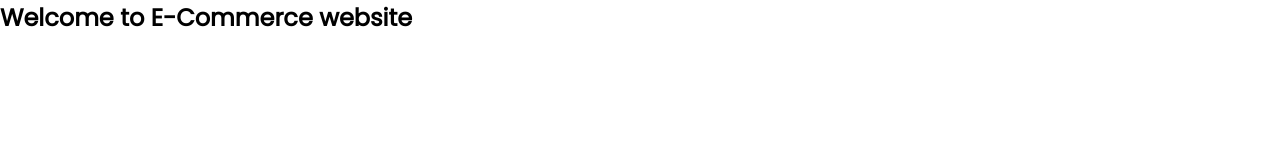
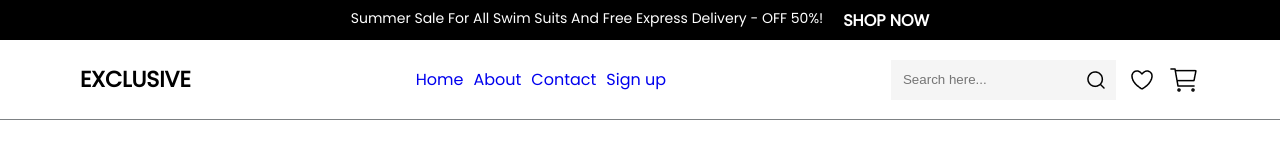
Before and after one commit to Withyen/E-Commerce-website, a plain HTML site: page index.html in a window 1280 px wide. Drawn offline with Linux system fonts and the light colour scheme.

Commit message:
Added Navbar

```diff
--- a/index.html
+++ b/index.html
@@ -7,6 +7,32 @@
     <title>E-Commerce Home</title>
 </head>
 <body>
-    <h2>Welcome to E-Commerce website</h2>
+    <div class="top_nav">
+        <div class="container top_nav_container">
+            <div class="top_nav_wrapper">
+                <p class="top_nav_p">Summer Sale For All Swim Suits And Free Express Delivery - OFF 50%!</p>
+                <a href="#" class="top_nav_link">SHOP NOW</a>
+            </div>
+        </div>
+    </div>
+    <nav class="nav">
+        <div class="container nav_container">
+            <a href="#" class="nav_logo">EXCLUSIVE</a>
+            <ul class="nav_list">
+                <li class="nav_item"><a href="#" class="nav_link">Home</a></li>
+                <li class="nav_item"><a href="#" class="nav_link">About</a></li>
+                <li class="nav_item"><a href="#" class="nav_link">Contact</a></li>
+                <li class="nav_item"><a href="#" class="nav_link">Sign up</a></li>
+            </ul>
+            <div class="nav_items">
+                <form action="#" class="nav_form">
+                    <input type="text" class="nav_input" placeholder="Search here..."/>
+                    <img src="./image/search.png" alt="" class="new_search"/>
+                </form>
+                <img src="./image/heart.png" alt="" class="nav_heart">
+                <img src="./image/cart.png" alt="" class="nav_cart">
+            </div>
+        </div>
+    </nav>
 </body>
 </html>
--- a/styles.css
+++ b/styles.css
@@ -2,9 +2,10 @@
 :root{
     --font-main: "Poppins", sans-serif;
     --colo-primary: #db4444;
-    --colo-dark-1: #0000000;
+    --colo-dark-1: #000000;
     --colo-dark-2: #7d8184;
     --colo-white-1: #ffffff;
+    --colo-white-2: #f5f5f5;
 }
 *{
     padding: 0px;
@@ -29,3 +30,88 @@ ul{
     margin: 0 auto;
     padding: 0rem 1rem;
 }
+/* top_nav */
+.top_nav{
+    width: 100%;
+    height: 4rem;
+    background-color: var(--colo-dark-1);
+}
+.top_nav_container{
+    width: 100%;
+    height: 100%;
+    display: flex;
+    justify-content: center;
+    align-items: center;
+}
+.top_nav_wrapper{
+    display: flex;
+    color: var(--colo-white-1);
+}
+.top_nav_p{
+    font-size: 1.4rem;
+    font-weight: 400;
+}
+.top_nav_link{
+    margin-left: 2rem;
+    font-family: 1.4rem;
+    font-weight: 600;
+    color: var(--colo-white-1);
+}
+/* navbar */
+.nav{
+    width: 100%;
+    height: 8rem;
+    border-bottom: 1px solid var(--colo-dark-2);
+}
+.nav_container{
+    width: 100%;
+    height: 100%;
+    display: flex;
+    justify-content: space-between;
+    align-items: center;
+}
+.nav_list{
+    display: flex;
+}
+.nav_items{
+    display: flex;
+}
+.nav_logo{
+    font-size: 2.2rem;
+    font-weight: 800;
+    color: var(--colo-dark-1);
+}
+.nav_item{
+    margin: 0rem 0.5rem;
+}
+.nav link{
+    padding: 0.6rem;
+    color: var(--colo-dark-1);
+}
+.nav_form{
+    padding: 0.8rem;
+    background-color: var(--colo-white-2);
+    display: flex;
+    align-items: center;
+}
+.nav_input{
+    padding: 0.4rem;
+    background-color: transparent;
+    outline: none;
+    border: none;
+}
+.nav_search{
+    cursor: pointer;
+  }
+  .nav_items{
+    display: flex;
+    align-items: center;
+  }
+  .nav_heart{
+    margin-left: 1rem;
+    cursor: pointer;
+  }
+  .nav_cart{
+    margin-left: 1rem;
+    cursor: pointer;
+  }
```
Also changed, not shown: image/cart.png (added), image/heart.png (added), image/search.png (added).
